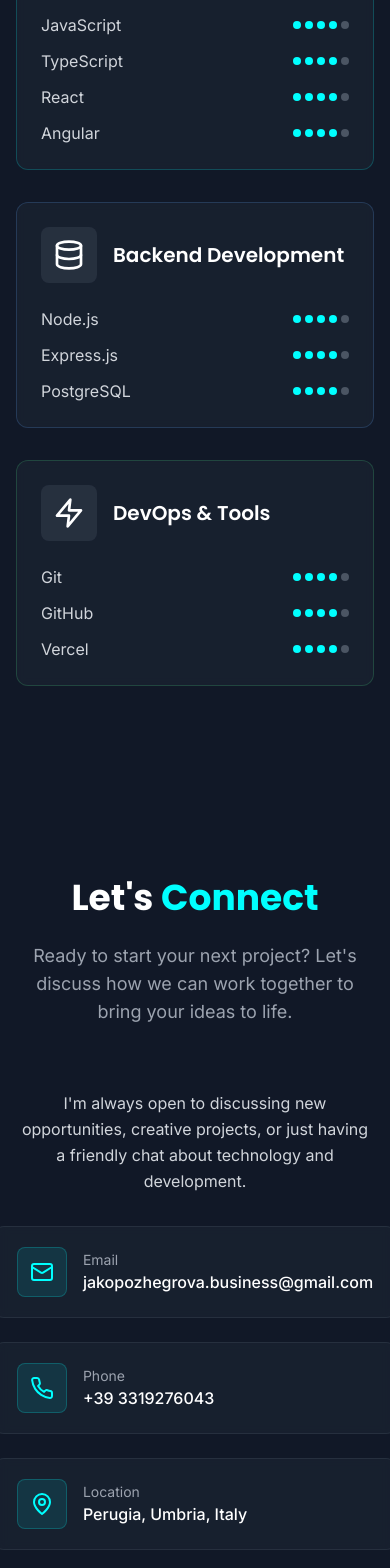
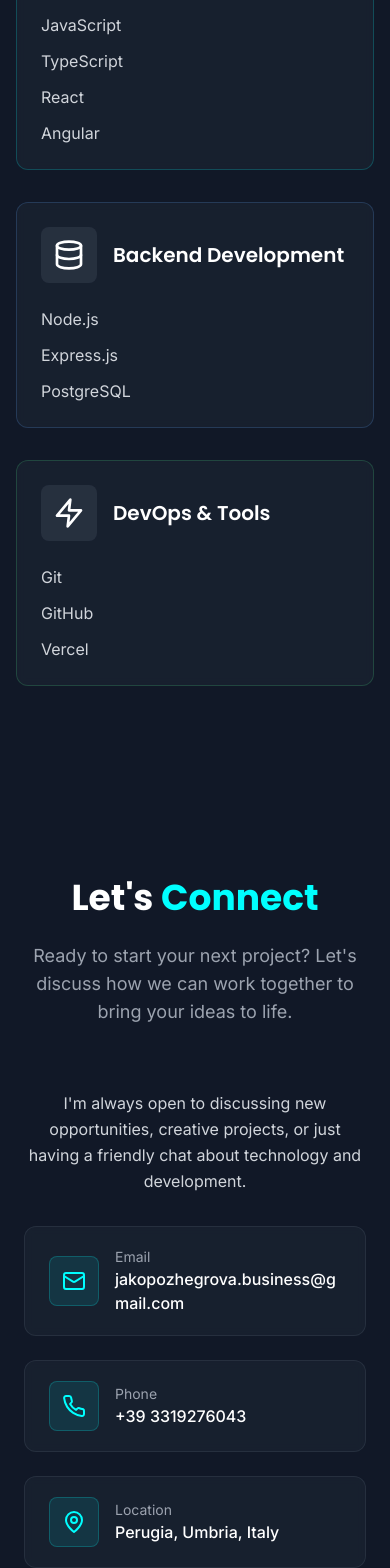
Before and after one commit to jakopo-webdev/jakopo.dev, a React (Vite) app: page / in a window 390 px wide. Shown: the part 3480-5048 px from the top of the page. Built offline with nearby package versions, Linux system fonts and the light colour scheme.

Commit message:
some refinements have been made

```diff
--- a/src/components/ContactSection.tsx
+++ b/src/components/ContactSection.tsx
@@ -23,7 +23,7 @@ const ContactSection = () => {
   ];
 
   return (
-    <section id="contact" className="py-[6rem] px-4">
+    <section id="contact" className="py-[6rem] px-6 sm:px-4">
       <div className="max-w-6xl mx-auto">
         <div className="text-center mb-16">
           <h2 className="font-poppins font-bold text-4xl md:text-5xl mb-6 text-white">
@@ -44,16 +44,16 @@ const ContactSection = () => {
               <a
                 key={index}
                 href={info.href}
-                className="flex items-center space-x-4 bg-gray-800/50 backdrop-blur-sm border border-gray-700/50 rounded-xl px-6 py-5 hover:border-cyan-400/50 transition-colors duration-300 group"
+                className="flex items-center space-x-4 w-full sm:w-auto bg-gray-800/50 backdrop-blur-sm border border-gray-700/50 rounded-xl px-6 py-5 hover:border-cyan-400/50 transition-colors duration-300 group"
               >
-                <div className="bg-cyan-400/10 p-3 rounded-lg border border-cyan-400/20 group-hover:bg-cyan-400/20 transition-colors duration-300">
+                <div className="shrink-0 bg-cyan-400/10 p-3 rounded-lg border border-cyan-400/20 group-hover:bg-cyan-400/20 transition-colors duration-300">
                   <div className="text-cyan-400">
                     {info.icon}
                   </div>
                 </div>
-                <div>
+                <div className="min-w-0">
                   <p className="text-gray-400 text-sm">{info.label}</p>
-                  <span className="text-white group-hover:text-cyan-400 transition-colors duration-300 font-medium">
+                  <span className="text-white group-hover:text-cyan-400 transition-colors duration-300 font-medium break-all">
                     {info.value}
                   </span>
                 </div>
--- a/src/components/SkillsSection.tsx
+++ b/src/components/SkillsSection.tsx
@@ -60,15 +60,8 @@ const SkillsSection = () => {
 
               <div className="space-y-3">
                 {category.skills.map((skill, skillIndex) => (
-                  <div key={skillIndex} className="flex items-center justify-between">
+                  <div key={skillIndex} className="flex items-center">
                     <span className="text-gray-300">{skill}</span>
-                    <div className="flex space-x-1">
-                      {[...Array(5)].map((_, i) => (
-                        <div key={i} className={`w-2 h-2 rounded-full transition-colors duration-300 ${
-                          i < 4 ? 'bg-cyan-400' : 'bg-gray-600'
-                        }`}></div>
-                      ))}
-                    </div>
                   </div>
                 ))}
               </div>
--- a/src/components/WorkSection.tsx
+++ b/src/components/WorkSection.tsx
@@ -19,6 +19,7 @@ const WorkSection = () => {
       description: "A modern full-stack task management application",
       image: worktrackImg,
       technologies: ["TypeScript", "React", "CSS", "Express.js", "PostgreSQL"],
+      liveUrl: "https://github.com/jakopo-webdev/worktrack",
       githubUrl: "https://github.com/jakopo-webdev/worktrack"
     },
   ];
```
